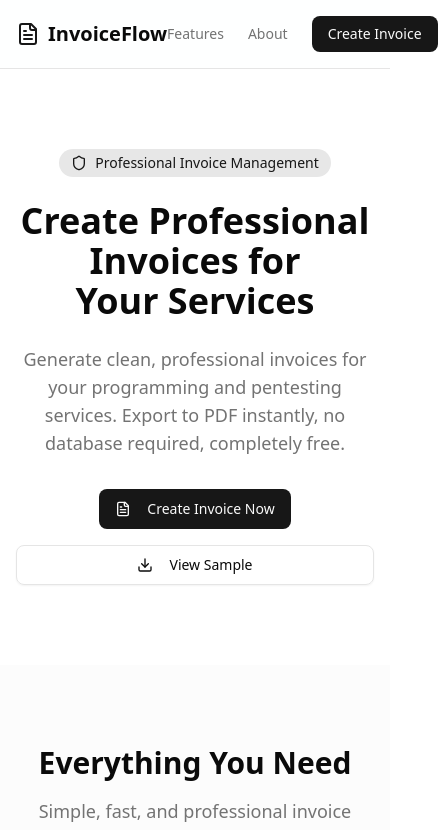
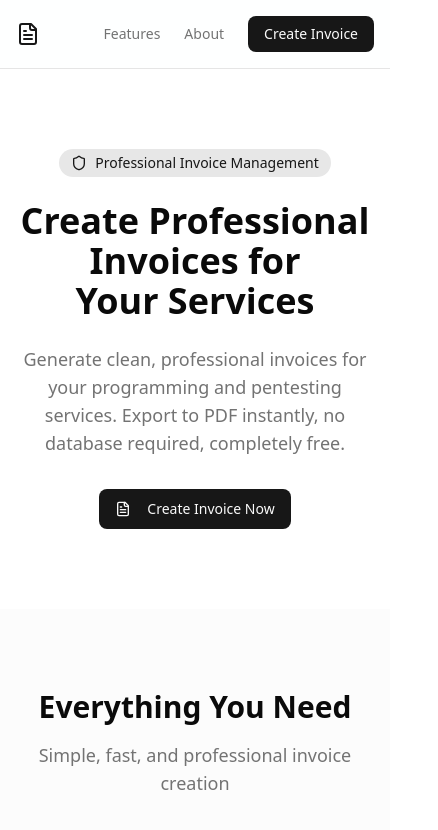
Before and after one commit to cocoth/invoice-management, a Next.js app: page / in a window 390 px wide. Shown: the top 830 px of the page, 438 px wide, since content can reach past the window. Built offline with nearby package versions, Linux system fonts and the light colour scheme.

Commit message:
edit: couple of changes

```diff
--- a/src/app/layout.tsx
+++ b/src/app/layout.tsx
@@ -27,7 +27,7 @@ export default function RootLayout({
   children: React.ReactNode;
 }>) {
   return (
-    <html lang="en">
+    <html lang="en" className="scroll-smooth">
       <body
         className={`${geistSans.variable} ${geistMono.variable} antialiased`}
       >
--- a/src/app/page.tsx
+++ b/src/app/page.tsx
@@ -7,7 +7,7 @@ import Navbar from "@/components/custom/navbar"
 export default function HomePage() {
   return (
     <div className="min-h-screen bg-background">
-      <Navbar/>
+      <Navbar />
       {/* Hero Section */}
       <section className="container mx-auto px-4 py-20 md:py-32">
         <div className="max-w-4xl mx-auto text-center">
@@ -29,10 +29,14 @@ export default function HomePage() {
                 Create Invoice Now
               </Button>
             </Link>
-            <Button size="lg" variant="outline" className="w-full sm:w-auto bg-transparent">
+            {/* <Button
+              size="lg"
+              variant="outline"
+              className="w-full sm:w-auto bg-transparent"
+            >
               <Download className="mr-2 h-5 w-5" />
               View Sample
-            </Button>
+            </Button> */}
           </div>
         </div>
       </section>
--- a/src/components/custom/navbar.tsx
+++ b/src/components/custom/navbar.tsx
@@ -5,13 +5,13 @@ import { Button } from '../ui/button'
 
 const Navbar = () => {
     return (
-    <header>
-        <nav className="border-b border-border bg-card/50 backdrop-blur-sm sticky top-0 z-50">
+        <header className="border-b border-border bg-card/50 backdrop-blur-sm sticky top-0 z-50">
+            <nav>
                 <div className="container mx-auto px-4 py-4">
                     <div className="flex items-center justify-between">
                         <div className="flex items-center gap-2">
                             <FileText className="h-6 w-6 text-primary" />
-              <span className="text-xl font-semibold">InvoiceFlow</span>
+                            <span className="hidden lg:block text-xl font-semibold">InvoiceFlow</span>
                         </div>
                         <div className="flex items-center gap-6">
                             <Link href="#features" className="text-sm text-muted-foreground hover:text-foreground transition-colors">
@@ -20,8 +20,14 @@ const Navbar = () => {
                             <Link href="#about" className="text-sm text-muted-foreground hover:text-foreground transition-colors">
                                 About
                             </Link>
-              <Link href="/invoice">
-                <Button>Create Invoice</Button>
+                            <Link
+                                href="/invoice"
+                            >
+                                <Button
+                                    className='cursor-pointer'
+                                >
+                                    Create Invoice
+                                </Button>
                             </Link>
                         </div>
                     </div>
```
Lines whose indentation alone changed are shown as unchanged.
